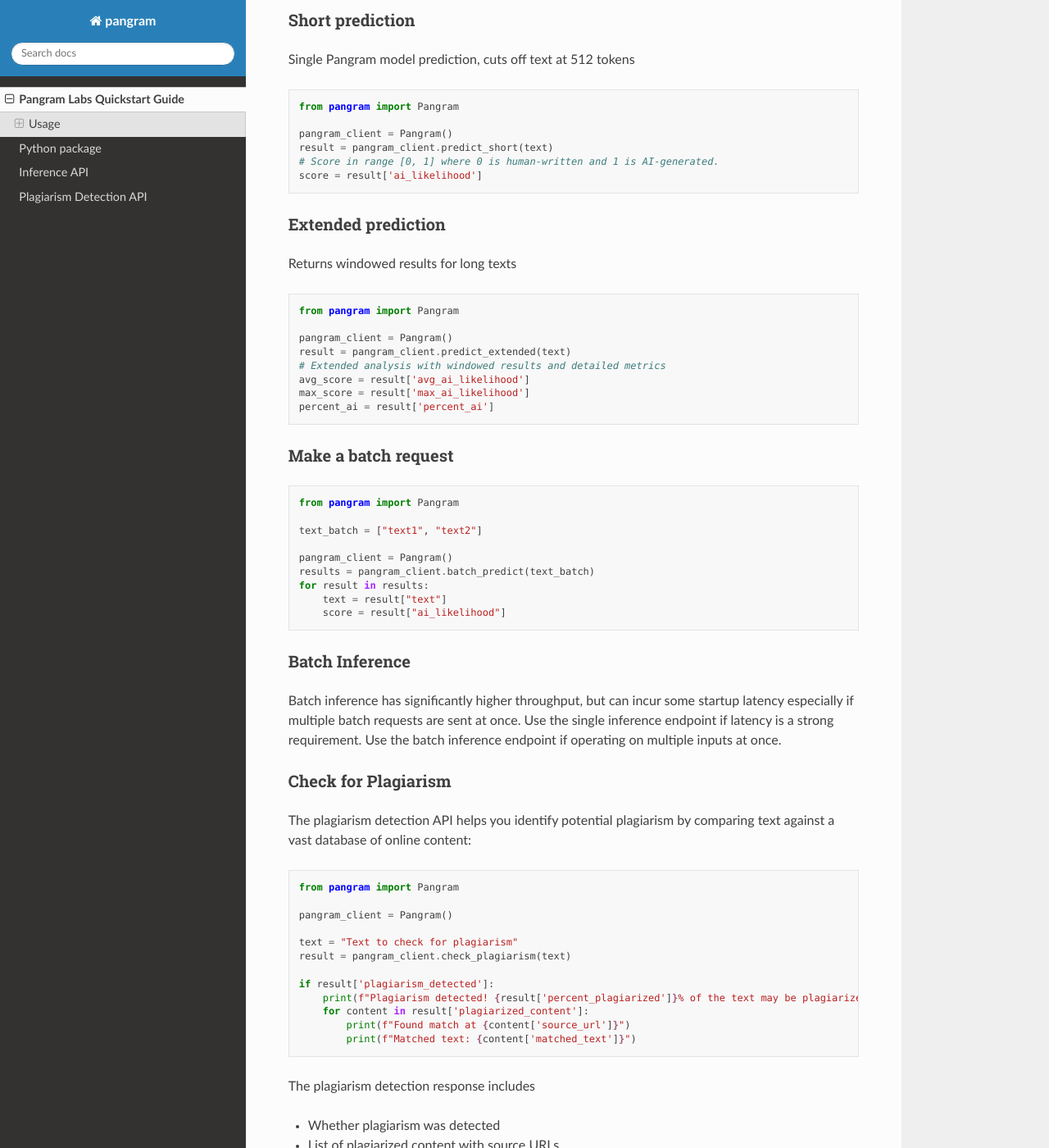
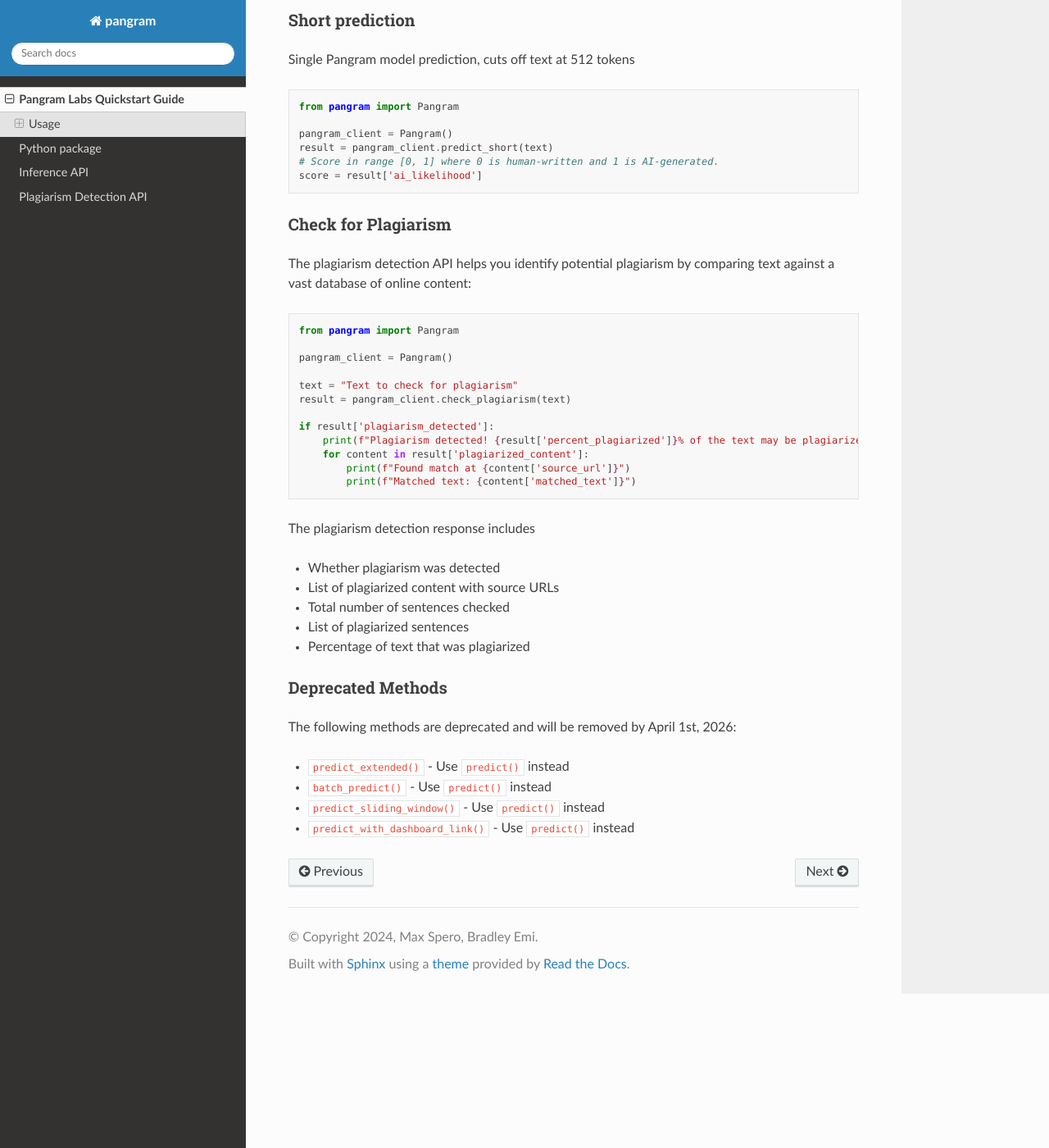
Before and after one commit to pangramlabs/pangram-sdk, a Sphinx documentation site: the page built from docs/tutorial.rst, in a window 1280 px wide and 1400 px high, scrolled down 1085 px. Shown: the whole window at 82% size. Built offline with Sphinx 7.4.7 and the Read the Docs theme 3.1.0, drawn with Linux system fonts in a browser that asks for light colours.

Commit message:
Deprecations

```diff
--- a/docs/api/rest.rst
+++ b/docs/api/rest.rst
@@ -63,7 +63,7 @@ The Inference API allows you to submit text and receive an AI likelihood score.
 
 .. http:post:: https://text.api.pangram.com/v3
 
-  :<json string text: The input text to classify with Pangram V3 analysis.
+  :<json string text: The input text to analyze with Pangram.
   :>json string text: The input text that was analyzed.
   :>json string version: The API version identifier.
   :>json string headline: Classification headline summarizing the result.
@@ -75,7 +75,7 @@ The Inference API allows you to submit text and receive an AI likelihood score.
   :>json int num_ai_segments: Number of text segments classified as AI.
   :>json int num_ai_assisted_segments: Number of text segments classified as AI-assisted.
   :>json int num_human_segments: Number of text segments classified as human.
-  :>json array windows: List of text segments (windows) analyzed individually. Each window contains text, label (descriptive classification like "AI-Generated", "Moderately AI-Assisted"), ai_assistance_score (float), confidence (string like "High", "Medium", "Low"), start_index, end_index, word_count, and token_length.
+  :>json array windows: List of text segments (windows) analyzed individually. Each window contains the window text, label (descriptive classification like "AI-Generated", "Moderately AI-Assisted"), ai_assistance_score (float between 0 and 1), confidence (string like "High", "Medium", "Low"), start_index, end_index, word_count, and token_length.
 
   **Request Headers**
 
--- a/docs/tutorial.rst
+++ b/docs/tutorial.rst
@@ -66,42 +66,6 @@ Single Pangram model prediction, cuts off text at 512 tokens
     # Score in range [0, 1] where 0 is human-written and 1 is AI-generated.
     score = result['ai_likelihood']
 
-Extended prediction
-~~~~~~~~~~~~~~~~~~~~
-Returns windowed results for long texts
-
-.. code:: python
-
-    from pangram import Pangram
-
-    pangram_client = Pangram()
-    result = pangram_client.predict_extended(text)
-    # Extended analysis with windowed results and detailed metrics
-    avg_score = result['avg_ai_likelihood']
-    max_score = result['max_ai_likelihood']
-    percent_ai = result['percent_ai']
-
-Make a batch request
-~~~~~~~~~~~~~~~~~~~~~
-
-.. code:: python
-
-    from pangram import Pangram
-
-    text_batch = ["text1", "text2"]
-
-    pangram_client = Pangram()
-    results = pangram_client.batch_predict(text_batch)
-    for result in results:
-        text = result["text"]
-        score = result["ai_likelihood"]
-
-Batch Inference
-~~~~~~~~~~~~~~~~~~~~
-Batch inference has significantly higher throughput, but can incur some startup latency especially if
-multiple batch requests are sent at once. Use the single inference endpoint if latency is a strong requirement.
-Use the batch inference endpoint if operating on multiple inputs at once.
-
 Check for Plagiarism
 ~~~~~~~~~~~~~~~~~~~~~
 
@@ -129,3 +93,13 @@ The plagiarism detection response includes
 - Total number of sentences checked
 - List of plagiarized sentences
 - Percentage of text that was plagiarized
+
+Deprecated Methods
+~~~~~~~~~~~~~~~~~~~
+
+The following methods are deprecated and will be removed by April 1st, 2026:
+
+- ``predict_extended()`` - Use ``predict()`` instead
+- ``batch_predict()`` - Use ``predict()`` instead
+- ``predict_sliding_window()`` - Use ``predict()`` instead
+- ``predict_with_dashboard_link()`` - Use ``predict()`` instead
--- a/pangram/__init__.py
+++ b/pangram/__init__.py
@@ -1,5 +1,5 @@
 """Defile all variables to be accessible from `import pangram`."""
-__version__ = "0.1.9"
+__version__ = "0.1.10"
 __author__ = "Max Spero"
 __email__ = "max@pangramlabs.com"
 __license__ = "MIT"
--- a/pyproject.toml
+++ b/pyproject.toml
@@ -1,6 +1,6 @@
 [tool.poetry]
 name = "pangram-sdk"
-version = "0.1.9"
+version = "0.1.10"
 description = ""
 authors = ["Max Spero <max@pangramlabs.com>"]
 readme = "README.md"
```
Also changed, not shown: README.md (+6 -30 lines), 1 other file.
